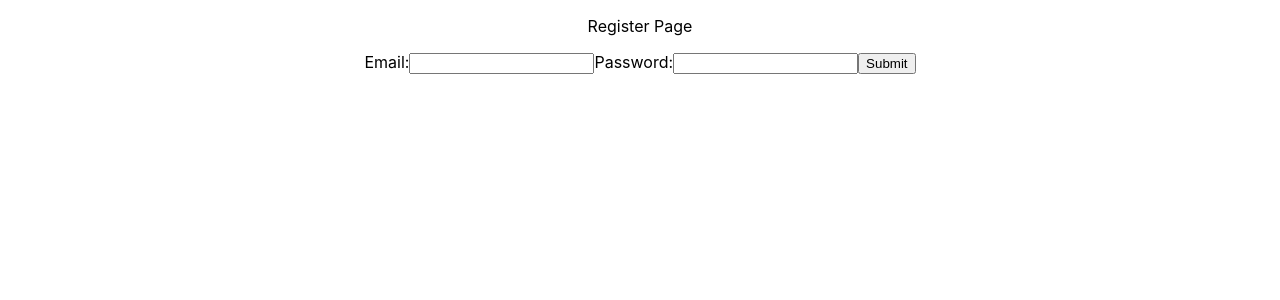
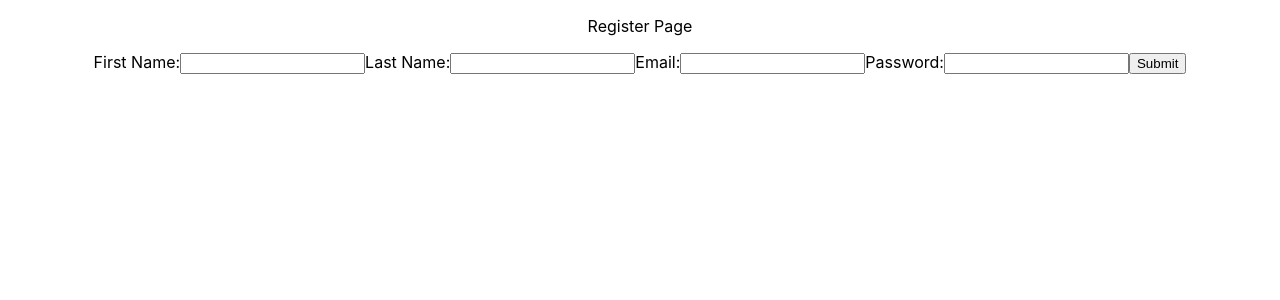
Before and after one commit to peterhagenson/gear-closet-frontend, a React (Create React App) app in the folder my-app/: page /register in a window 1280 px wide. Shown: the top 300 px of the page. Built offline with nearby package versions, Linux system fonts and the light colour scheme.

Commit message:
user registration working

```diff
--- a/my-app/src/pages/register.tsx
+++ b/my-app/src/pages/register.tsx
@@ -1,20 +1,34 @@
 //create a component that registers users with an email and password
 
 import {useState} from 'react';
+import {useRegisterUserMutation} from '../services/usersApi';
+import { useNavigate } from 'react-router-dom';
+
+
 
 function Register() {
 
     const [email, setEmail] = useState("");
     const [password, setPassword] = useState("");
+    const [firstName, setFirstName] = useState("");
+    const [lastName,setLastName] = useState("");
     const [user, setUser] = useState(null);
+
+    const [registerUser] = useRegisterUserMutation();
+
+    const navigate = useNavigate();
 
     const handleSubmit = (event: any) => {
         event.preventDefault();
         const userData = {
+            firstName,
+            lastName,
             email,
-            password
+            password,
         };
-        console.log(email, password)
+        console.log(userData)
+        registerUser(userData).then(response => navigate('/login'));
+
     }
 
 
@@ -28,6 +42,14 @@ function Register() {
         </header>
         <div>
             <form onSubmit={handleSubmit}>
+                <label>
+                First Name:
+                <input type="text" name="firstName" value={firstName} onChange={(e) => setFirstName(e.target.value)} />
+            </label>
+            <label>
+                Last Name:
+                <input type="text" name="lastName" value={lastName} onChange={(e) => setLastName(e.target.value)} />
+            </label>
             <label>
                 Email:
                 <input type="text" name="email" value={email} onChange={(e) => setEmail(e.target.value)} />
```
